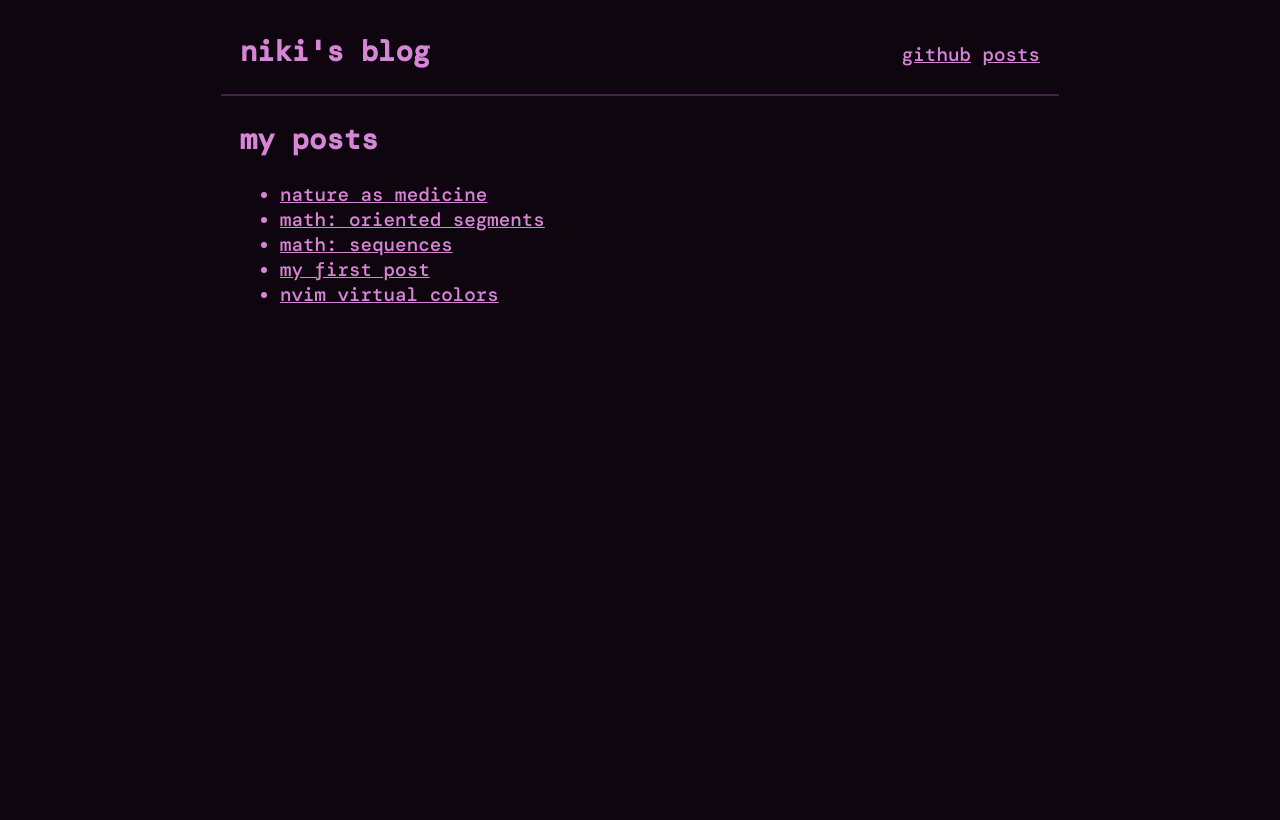
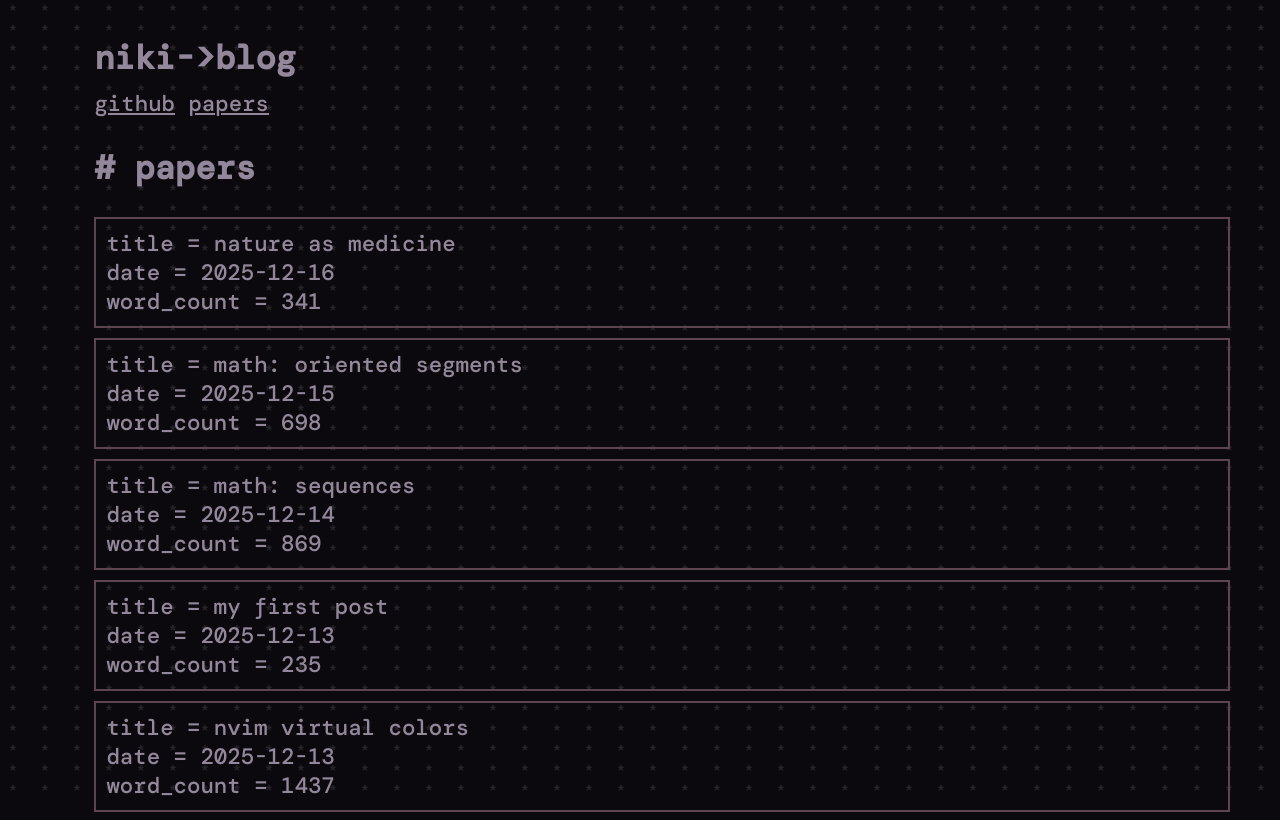
Before and after one commit to aki-masaki/blog, a plain HTML site: page posts/index.html in a window 1280 px wide. Drawn offline with nearby package versions, Linux system fonts and the light colour scheme; a web font is replaced by a local one.

Commit message:
changed blog ui

```diff
--- a/posts/index.html
+++ b/posts/index.html
@@ -23,34 +23,76 @@
 </head>
 
 <body>
+  <div class="background-pattern">
+    <svg width="100%" height="100%" xmlns="http://www.w3.org/2000/svg">
+      <defs>
+        <pattern id="Pattern" x="0" y="0" width=".025" height=".025">
+          <text x="10" y="15">*</text>
+        </pattern>
+      </defs>
+
+      <rect fill="url(#Pattern)" width="100%" height="100%" />
+    </svg>
+  </div>
+
   <div class="header">
     <h2>
-      <a href="https://aki-masaki.github.io/blog" style="text-decoration: none;">niki's blog</a>
+      <a href="https://aki-masaki.github.io/blog" style="text-decoration: none;">niki->blog</a>
     </h2>
     <nav>
       <a href="https://github.com/aki-masaki" target="_blank">github</a>
-      <a href="https://aki-masaki.github.io/blog/posts">posts</a>
+      <a href="https://aki-masaki.github.io/blog/posts">papers</a>
     </nav>
   </div>
   <section class="section">
     <div class="container">
 
 <h1 class="title">
-  my posts
+  # papers
 </h1>
-<ul>
+<div class="pages-list">
 
-  <li><a href="https://aki-masaki.github.io/blog/posts/nature-as-medicine/">nature as medicine</a></li>
+  <a href="https://aki-masaki.github.io/blog/posts/nature-as-medicine/">
+    <div class="page-item">
+      title = nature as medicine<br>
+      date = 2025-12-16<br>
+      word_count = 341
+    </div>
+  </a>
 
-  <li><a href="https://aki-masaki.github.io/blog/posts/math-oriented-segments/">math: oriented segments</a></li>
+  <a href="https://aki-masaki.github.io/blog/posts/math-oriented-segments/">
+    <div class="page-item">
+      title = math: oriented segments<br>
+      date = 2025-12-15<br>
+      word_count = 698
+    </div>
+  </a>
 
-  <li><a href="https://aki-masaki.github.io/blog/posts/math-sequences/">math: sequences</a></li>
+  <a href="https://aki-masaki.github.io/blog/posts/math-sequences/">
+    <div class="page-item">
+      title = math: sequences<br>
+      date = 2025-12-14<br>
+      word_count = 869
+    </div>
+  </a>
 
-  <li><a href="https://aki-masaki.github.io/blog/posts/first/">my first post</a></li>
+  <a href="https://aki-masaki.github.io/blog/posts/first/">
+    <div class="page-item">
+      title = my first post<br>
+      date = 2025-12-13<br>
+      word_count = 235
+    </div>
+  </a>
 
-  <li><a href="https://aki-masaki.github.io/blog/posts/nvim-virtual-colors/">nvim virtual colors</a></li>
+  <a href="https://aki-masaki.github.io/blog/posts/nvim-virtual-colors/">
+    <div class="page-item">
+      title = nvim virtual colors<br>
+      date = 2025-12-13<br>
+      word_count = 1437
+    </div>
+  </a>
 
-</ul>
+</div>
 
     </div>
   </section>
--- a/style.css
+++ b/style.css
@@ -1 +1 @@
-@import url("https://fonts.googleapis.com/css2?family=DM+Mono:ital,wght@0,300;0,400;0,500;1,300;1,400;1,500&display=swap");html{background-color:#0f050f;color:#d785d7;font-family:"DM Mono",monospace;font-weight:500;font-style:normal;font-size:1.2em}body{padding-left:5%;padding-right:5%}a{color:#d785d7}a:hover{color:#8c3c8c}.header{display:flex;justify-content:space-between;align-items:baseline;border-bottom:2px solid #472047}.container,.header{width:90%;max-width:800px;margin:0 auto;padding:0 1em}pre{background-color:#1e0e1e !important;padding:10px;border-radius:10px;overflow:scroll}code:not(pre code){background-color:#1e0e1e !important;border-radius:10px;padding:0 10px 0 10px}code{font-family:"DM Mono",monospace !important}pre:not([data-lang]){color:#d785d7 !important}
+@import url("https://fonts.googleapis.com/css2?family=DM+Mono:ital,wght@0,300;0,400;0,500;1,300;1,400;1,500&display=swap");html{background-color:#0b090d;color:#93889b;font-family:"DM Mono",monospace;font-weight:500;font-style:normal;font-size:1.4em}body{padding-left:5%;padding-right:5%}a{color:#93889b}a:hover{color:#545056}.header{display:flex;align-items:baseline;flex-direction:column;gap:10px}.header h2{margin-bottom:0}.container,.header{width:100%;margin:0 auto;padding:0 1em}pre{background-color:#1c171f !important;padding:10px;border-radius:10px;overflow:scroll}code:not(pre code){background-color:#1c171f !important;border-radius:10px;padding:0 10px 0 10px}code{font-family:"DM Mono",monospace !important}pre:not([data-lang]){color:#93889b !important}.pages-list{width:100%;display:flex;flex-direction:column;gap:10px}.page-item{padding:10px;border:2px solid #5e444e}a:has(.page-item){text-decoration:none}.background-pattern{width:100vw;height:100vh;z-index:-1;position:fixed;left:0;top:0;overflow:hidden}.background-pattern text{fill:#423f45;font:bold 15px sans-serif;opacity:.5}.subtitle{color:#545056;margin-top:-20px;margin-bottom:40px}
```
Also changed, not shown: index.html (+29 -12 lines), posts/first/index.html (+18 -7 lines), posts/math-oriented-segments/index.html (+18 -7 lines), posts/math-sequences/index.html (+18 -7 lines), posts/nature-as-medicine/index.html (+18 -7 lines), posts/nvim-virtual-colors/index.html (+18 -7 lines).
